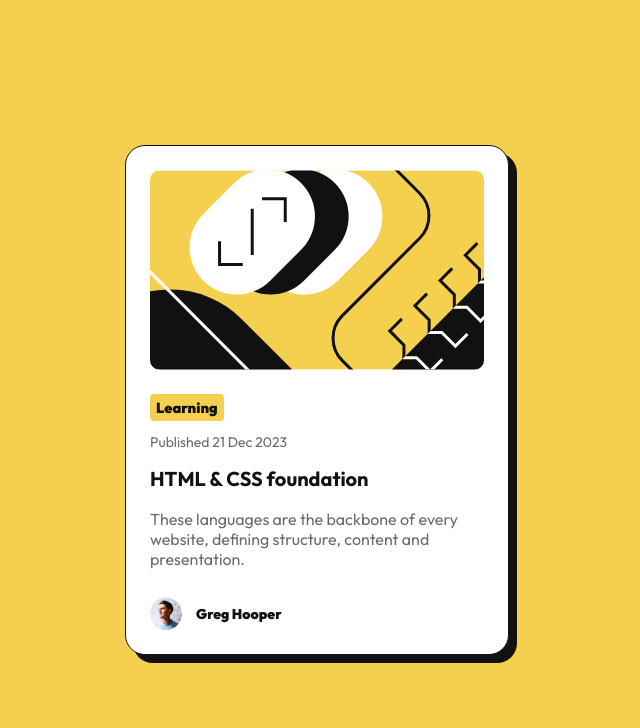
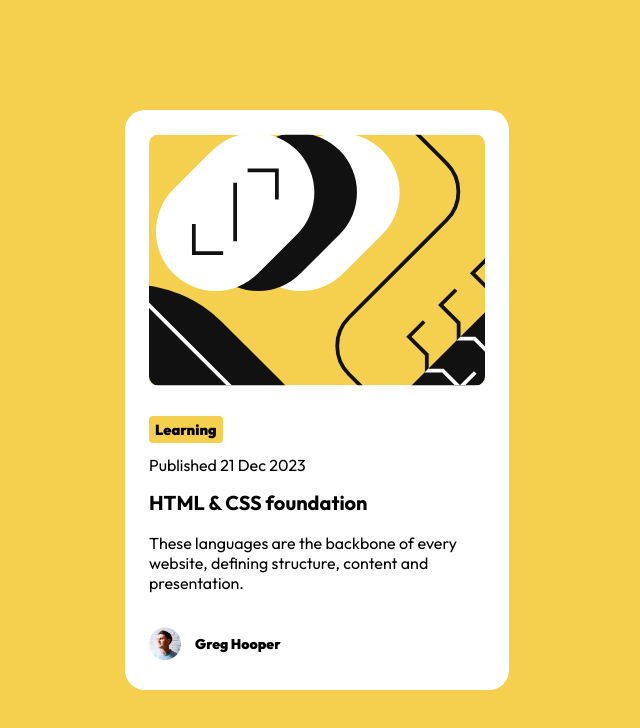
Before and after one commit to MAAM1970/fem-newbie-BlogPreviewCard, a plain HTML site: page index.html in a window 1280 px wide. Shown: the whole page, without its empty margins (323-963 px from the left). Drawn offline with Linux system fonts and the light colour scheme.

Commit message:
First Fix

```diff
--- a/index.html
+++ b/index.html
@@ -33,24 +33,24 @@
           />
         </figure>
         <section class="content">
-          <a class="category" href="#">Learning</a>
-          <p class="date">Published 21 Dec 2023</p>
+          <a class="category" href="/courses">Learning</a>
+          <time class="date" datetime="2023-12-21">Published 21 Dec 2023</time>
           <h1 class="title">
-            <a href="#">HTML & CSS foundation</a>
+            <a href="#">HTML &amp; CSS foundation</a>
           </h1>
           <p class="description">
             These languages are the backbone of every website, defining
             structure, content and presentation.
           </p>
         </section>
-        <section class="author">
+        <aside class="author">
           <img
-            class="autherpic"
+            class="author-pic"
             src="assets/images/image-avatar.webp"
             alt="Greg Hooper"
           />
           <p class="author-name">Greg Hooper</p>
-        </section>
+        </aside>
       </article>
     </main>
   </body>
--- a/style.css
+++ b/style.css
@@ -7,8 +7,8 @@
 :root {
   --color-pc: #fff;
   --color-bg: #f4d04eff;
-  --Gray-500: #6b6b6bff;
-  --Gray-950: #121212ff;
+  --gray-500: #6b6b6bff;
+  --gray-950: #121212ff;
 
   --box-shadow-default: 0px 20px 30px rgba(0, 0, 0, 0.1);
 }
@@ -58,7 +58,9 @@
 
 figure {
   max-width: 100%;
-  height: 20rem;
+  height: auto;
+  aspect-ratio: 4/3;
+
   margin-block-end: 2.4rem;
 }
 
@@ -91,8 +93,9 @@
 }
 
 .date {
+  display: block;
   color: var(--Gray-500);
-  font-size: 1.4rem;
+  font-size: 1.6rem;
   margin-block-end: 1.2rem;
 }
 
@@ -126,9 +129,11 @@
   justify-content: flex-start;
   align-items: center;
   gap: 1.4rem;
+
+  margin-block-end: 0.6rem;
 }
 
-.autherpic {
+.author-pic {
   width: 3.2rem;
   align-self: center;
   margin-bottom: 0;
@@ -140,7 +145,7 @@
   color: var(--Gray-950);
 }
 
-@media (min-width: 768px) {
+@media (min-width: 76.8rem) {
   main {
     max-width: none;
   }
@@ -152,4 +157,16 @@
   .description {
     font-size: 1.6rem;
   }
+
+  .content {
+    padding: 0.6rem 0;
+  }
 }
+
+/* Disable transitions for users who prefer reduced motion */
+@media (prefers-reduced-motion: reduce) {
+  .title a {
+    transition: none;
+  }
+  /* Remove animation to respect user preference */
+}
```
